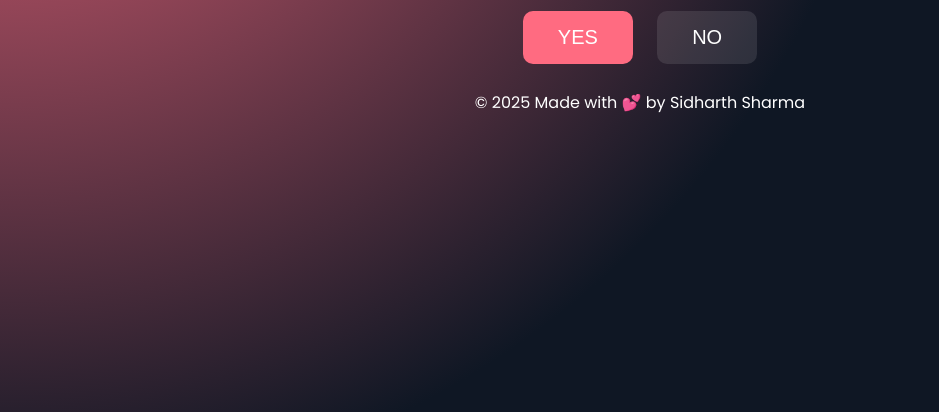
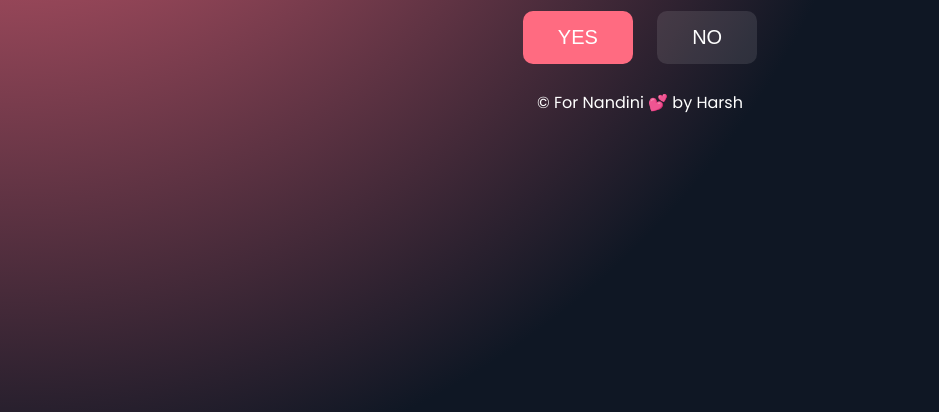
Before and after one commit to bajoriaharsh1-ops/Fool, a plain HTML site: page index.html in a window 1280 px wide. Shown: the part 404-816 px from the top of the page, without its empty margins (0-939 px from the left). Drawn offline with Linux system fonts and the light colour scheme.

Commit message:
Update index.html

```diff
--- a/index.html
+++ b/index.html
@@ -42,7 +42,7 @@ button{
     <button class="no" onclick="window.location.href='think-again.html'">NO</button>
   </div>
    <footer >
-  <p>© 2025 Made with 💕 by Sidharth Sharma</p>
+  <p>© For Nandini 💕 by Harsh</p>
 </footer>
 </body>
 </html>
```
